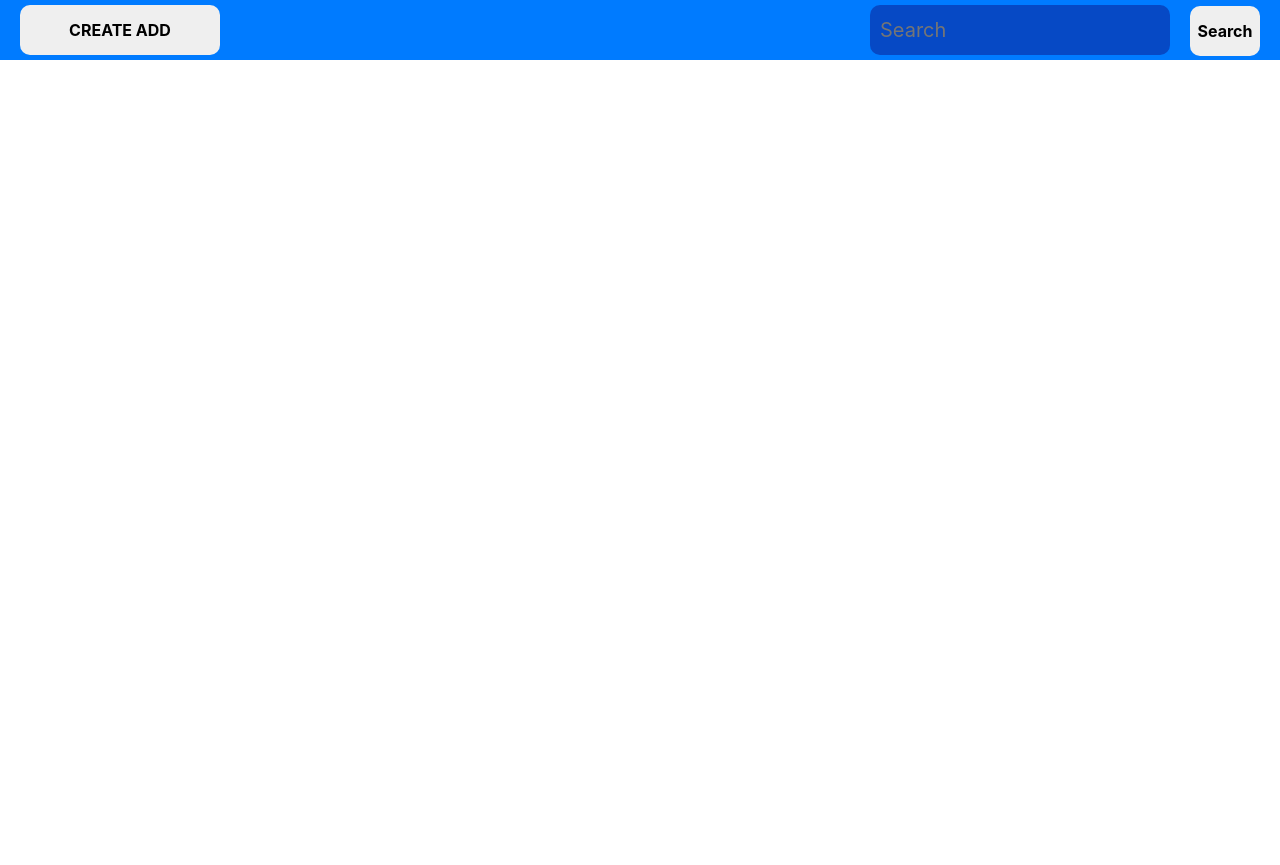
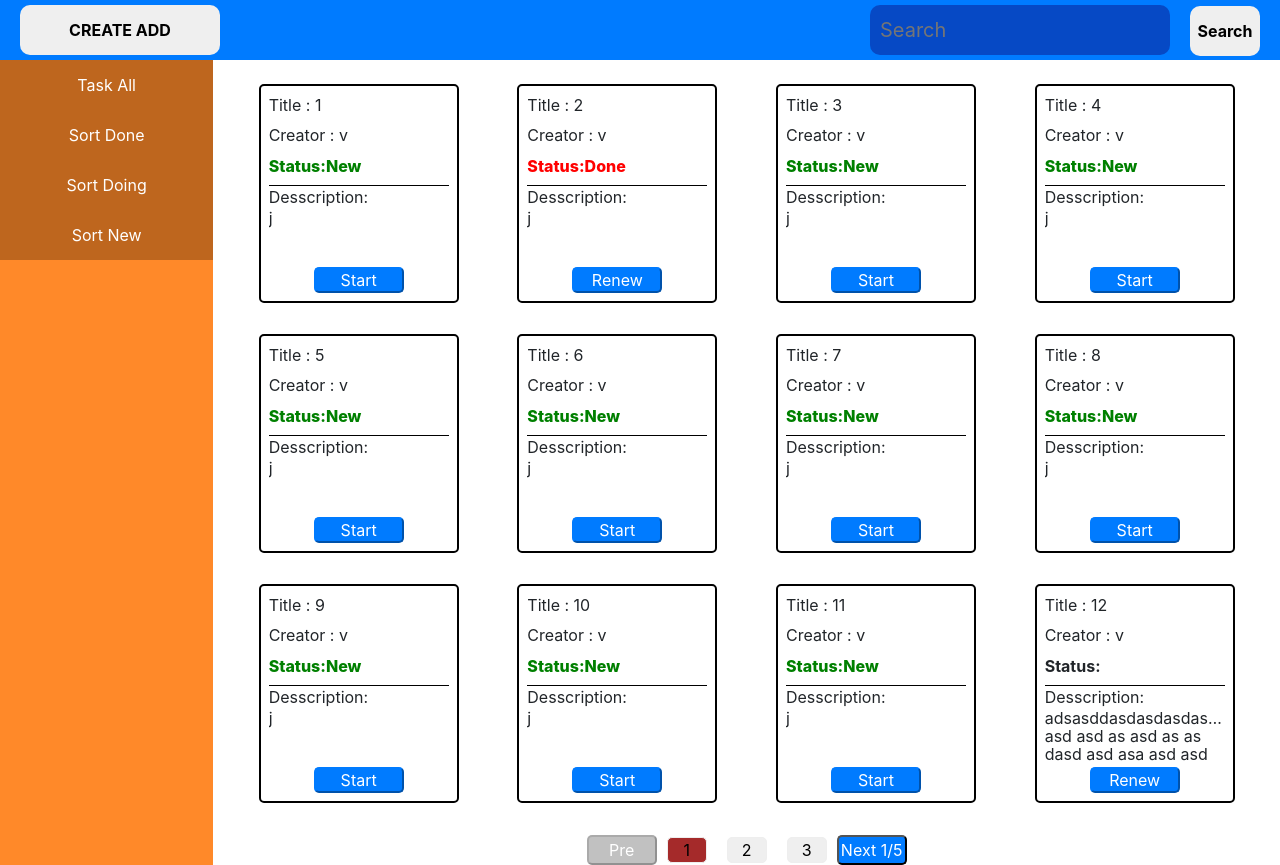
Before and after one commit to NguyenVanDat98/todoList, a React (Create React App) app: page / in a window 1280 px wide. Before the commit this address had no page. Before the commit the page ends 800 px from the top, so only its background shows below. Built offline with nearby package versions, Linux system fonts and the light colour scheme.

Commit message:
valid data

```diff
--- a/package.json
+++ b/package.json
@@ -13,6 +13,7 @@
     "react-dom": "^18.2.0",
     "react-router-dom": "^6.3.0",
     "react-scripts": "5.0.1",
+    "sass": "^1.54.1",
     "web-vitals": "^2.1.4"
   },
   "scripts": {
--- a/src/App.js
+++ b/src/App.js
@@ -23,7 +23,7 @@ const App = props => {
     <div className='App'>
       <Header  btn={btn} tus={tus} change={change}/>
       <Routes>
-        <Route path="/main" element={<Main  arr={data.arr} aii={data.aii}  data={data.dataTask}/>}/>
+        <Route path="/" element={<Main  arr={data.arr} aii={data.aii}  data={data.dataTask}/>}/>
         <Route path='/form' element={<Form/>}/>
 
        </Routes>
--- a/src/component/Form.jsx
+++ b/src/component/Form.jsx
@@ -1,49 +1,69 @@
-import React, { useState } from 'react';
+import React, { useEffect, useState } from 'react';
 import PropTypes from 'prop-types';
-
 import add from '../data';
 import { datak } from '../run';
 
 
 
 const Form = props => {
-    const {sty , handle} = props
+    const { handle} = props
     const [title , setTitle] = useState("")
     const [name , setName] = useState('')
     const [mess , setDess] = useState('')
+    const [dis, setDis ]= useState("none")
 
-    function handleSubmit(){
-        let a =0;
-        document.querySelectorAll(".formHeader input").forEach((e) => {
-        if (e.value == "") {
-            console.log(a);
-            return a++;
-            }
-        })
-        if (a > 0) {
-            alert("không được để trống");
+function check(val){
+    let data = datak("dataa", add()).dataTask
+    let a=0
+    console.log(data);
+    console.log(val);
+    data.forEach(element => {
+        if(element.title==val){
+            console.log(element);
+            a++;
+         }
+    });
+    // console.log(a);
+    if(a>0){
+        return true
+    }else{
+        return false
+    }
+
+}
+    function handleSubmit(e){
+        e.preventDefault()
+      console.table(check(title))
+
+        let a=0;
+
+        if (title == "" || name=="") {
+             alert("không được để trống");
+
         }
-        else {
-            // datak("dataa",add());
+        else if(check(title)){
+            setDis("block")
+        }else {
+            setDis("none")
             let dataItem={title,name,mess};
             let b={...dataItem,stt:"New" }
-            console.log(b);
             let data = datak("dataa", add()).dataTask
+
             data.push(b)
             localStorage.setItem("dataa", JSON.stringify(data));
-            // console.log(data);
             setTitle("");
             setName("");
             setDess("");
-            handle();
+
             }
     }
 
     return (
-        <div  className='formHeader' style={{display : sty }}>
+        <form onSubmit={handleSubmit} method='GET' className='formHeader'>
             <div className='item-input'>
                 <label htmlFor="title">Title :</label>
-                <input type="text" onChange={e=>setTitle(e.target.value)} value={title} id="title" />
+                <input type="text" onChange={e=>{setTitle(e.target.value)} } value={title} id="title" />
+                <span id='errorTitle' style={{display : dis}}>Trùng title Nha</span>
             </div>
             <div className='item-input'>
                 <label htmlFor="creator">Creator :</label>
@@ -56,7 +76,7 @@ const Form = props => {
             <div className="addNew">
                 <button onClick={handleSubmit}>ADD CREATE</button>
             </div>
-        </div>
+        </form>
     );
 };
 
--- a/src/data.js
+++ b/src/data.js
@@ -10,55 +10,55 @@ function add() {
     { title: "7", name: "v", mess: "j" , stt: "New"},
     { title: "8", name: "v", mess: "j" , stt: "New"},
     { title: "9", name: "v", mess: "j" , stt: "New"},
-    // { title: "10", name: "v", mess: "j" , stt: "New"},
-    // { title: "11", name: "v", mess: "j" , stt: "New"},
-    // { title: "12", name: "v", mess: "adsasddasdasdasdasdasdasdasda asd asd as asd as as dasd asd asa  asd asd as asd asd as" },
-    // { title: "13", name: "v", mess: "j" , stt: "New"},
+    { title: "10", name: "v", mess: "j" , stt: "New"},
+    { title: "11", name: "v", mess: "j" , stt: "New"},
+    { title: "12", name: "v", mess: "adsasddasdasdasdasdasdasdasda asd asd as asd as as dasd asd asa  asd asd as asd asd as" },
+    { title: "13", name: "v", mess: "j" , stt: "New"},
 
-    // { title: "26", name: "v", mess: "j" , stt: "New"},
-    // { title: "27", name: "v", mess: "j" , stt: "New"},
-    // { title: "28", name: "v", mess: "j" , stt: "New"},
-    // { title: "28", name: "v", mess: "j" , stt: "New"},
-    // { title: "19", name: "v", mess: "j" , stt: "New"},
-    // { title: "20", name: "v", mess: "j" , stt: "New"},
-    // { title: "21", name: "v", mess: "j" , stt: "New"},
-    // { title: "22", name: "v", mess: "j" , stt: "New"},
-    // { title: "26", name: "v", mess: "j" , stt: "New"},
-    // { title: "27", name: "v", mess: "j" , stt: "New"},
-    // { title: "28", name: "v", mess: "j" , stt: "New"},
-    // { title: "28", name: "v", mess: "j" , stt: "New"},
-    // { title: "19", name: "v", mess: "j" , stt: "New"},
-    // { title: "20", name: "v", mess: "j" , stt: "New"},
-    // { title: "21", name: "v", mess: "j" , stt: "New"},
-    // { title: "22", name: "v", mess: "j" , stt: "New"},
-    // { title: "26", name: "v", mess: "j" , stt: "New"},
-    // { title: "27", name: "v", mess: "j" , stt: "New"},
-    // { title: "28", name: "v", mess: "j" , stt: "New"},
-    // { title: "28", name: "v", mess: "j" , stt: "New"},
-    // { title: "19", name: "v", mess: "j" , stt: "New"},
-    // { title: "20", name: "v", mess: "j" , stt: "New"},
-    // { title: "21", name: "v", mess: "j" , stt: "New"},
-    // { title: "22", name: "v", mess: "j" , stt: "New"},
-    // { title: "23", name: "v", mess: "j" , stt: "New"},
-    // { title: "24", name: "v", mess: "j" , stt: "New"},
-    // { title: "25", name: "v", mess: "j" , stt: "New"},
-    // { title: "26", name: "v", mess: "j" , stt: "New"},
-    // { title: "27", name: "v", mess: "j" , stt: "New"},
-    // { title: "22", name: "v", mess: "j" , stt: "New"},
-    // { title: "23", name: "v", mess: "j" , stt: "New"},
-    // { title: "24", name: "v", mess: "j" , stt: "New"},
-    // { title: "25", name: "v", mess: "j" , stt: "New"},
-    // { title: "26", name: "v", mess: "j" , stt: "New"},
-    // { title: "27", name: "v", mess: "j" , stt: "New"},
-    // { title: "22", name: "v", mess: "j" , stt: "New"},
-    // { title: "23", name: "v", mess: "j" , stt: "New"},
-    // { title: "24", name: "v", mess: "j" , stt: "New"},
-    // { title: "25", name: "v", mess: "j" , stt: "New"},
-    // { title: "26", name: "v", mess: "j" , stt: "New"},
-    // { title: "27", name: "v", mess: "j" , stt: "New"},
-    // { title: "28", name: "v", mess: "j" , stt: "New"},
-    // { title: "28", name: "v", mess: "j" , stt: "New"},
-    // { title: "29", name: "v", mess: "adsasddasdasdasdasdasdasdasda asd asd as asd as as dasd asd asa  asd asd as asd asd as" },
+    { title: "26", name: "v", mess: "j" , stt: "New"},
+    { title: "27", name: "v", mess: "j" , stt: "New"},
+    { title: "28", name: "v", mess: "j" , stt: "New"},
+    { title: "28", name: "v", mess: "j" , stt: "New"},
+    { title: "19", name: "v", mess: "j" , stt: "New"},
+    { title: "20", name: "v", mess: "j" , stt: "New"},
+    { title: "21", name: "v", mess: "j" , stt: "New"},
+    { title: "22", name: "v", mess: "j" , stt: "New"},
+    { title: "26", name: "v", mess: "j" , stt: "New"},
+    { title: "27", name: "v", mess: "j" , stt: "New"},
+    { title: "28", name: "v", mess: "j" , stt: "New"},
+    { title: "28", name: "v", mess: "j" , stt: "New"},
+    { title: "19", name: "v", mess: "j" , stt: "New"},
+    { title: "20", name: "v", mess: "j" , stt: "New"},
+    { title: "21", name: "v", mess: "j" , stt: "New"},
+    { title: "22", name: "v", mess: "j" , stt: "New"},
+    { title: "26", name: "v", mess: "j" , stt: "New"},
+    { title: "27", name: "v", mess: "j" , stt: "New"},
+    { title: "28", name: "v", mess: "j" , stt: "New"},
+    { title: "28", name: "v", mess: "j" , stt: "New"},
+    { title: "19", name: "v", mess: "j" , stt: "New"},
+    { title: "20", name: "v", mess: "j" , stt: "New"},
+    { title: "21", name: "v", mess: "j" , stt: "New"},
+    { title: "22", name: "v", mess: "j" , stt: "New"},
+    { title: "23", name: "v", mess: "j" , stt: "New"},
+    { title: "24", name: "v", mess: "j" , stt: "New"},
+    { title: "25", name: "v", mess: "j" , stt: "New"},
+    { title: "26", name: "v", mess: "j" , stt: "New"},
+    { title: "27", name: "v", mess: "j" , stt: "New"},
+    { title: "22", name: "v", mess: "j" , stt: "New"},
+    { title: "23", name: "v", mess: "j" , stt: "New"},
+    { title: "24", name: "v", mess: "j" , stt: "New"},
+    { title: "25", name: "v", mess: "j" , stt: "New"},
+    { title: "26", name: "v", mess: "j" , stt: "New"},
+    { title: "27", name: "v", mess: "j" , stt: "New"},
+    { title: "22", name: "v", mess: "j" , stt: "New"},
+    { title: "23", name: "v", mess: "j" , stt: "New"},
+    { title: "24", name: "v", mess: "j" , stt: "New"},
+    { title: "25", name: "v", mess: "j" , stt: "New"},
+    { title: "26", name: "v", mess: "j" , stt: "New"},
+    { title: "27", name: "v", mess: "j" , stt: "New"},
+    { title: "28", name: "v", mess: "j" , stt: "New"},
+    { title: "28", name: "v", mess: "j" , stt: "New"},
+    { title: "29", name: "v", mess: "adsasddasdasdasdasdasdasdasda asd asd as asd as as dasd asd asa  asd asd as asd asd as" },
 
   ];
 }
--- a/src/layout/main/main.jsx
+++ b/src/layout/main/main.jsx
@@ -9,8 +9,7 @@ import add from "../../data";
 
 const Main = (props) => {
   const [change, setchange] = useState(true);
-  const [Filter, setFil] = useState(false);
-
+  const [fil, setFil] = useState(false);
   let DB = datak("dataa",add()).dataTask
   let arr = datak("dataa",add()).arr
   let aii = datak("dataa",add()).aii
@@ -19,12 +18,12 @@ const Main = (props) => {
   const [temparr, settemparr] = useState(arr);
   const [ mainArray ,setArray] = useState(temparr[index])
 
-  console.log(arr);
+
+  console.table(arr[index]);
   // console.log(arr[index]);
   // kiểm tra mảng đang dc chọn có phần tử ko, duyệt các phần tử và thêm vào propertie btn cho mảng theo điều kiện
   (mainArray || []).map((e, i) => {
     e.btn = e.stt == "New" ? "Start" : e.stt == "Doing" ? "Done" : "Renew";
-    // console.log(e);
 
     });
 
@@ -32,13 +31,17 @@ const Main = (props) => {
   useEffect(()=>{
      settemparr(props.arr)
      setArray(temparr[index])
-     console.log("DB",DB);
+     console.dirxml("DB",DB);
 
   },[props.data])
 
 ///////change status data item/////
   function settxt(e) {
-
+   if(fil){
+    DB.map((element,indexs)=>{
+      element.index = indexs
+    })
+   }
       mainArray.map((a, i) => {
         if (i == e.target.id) {
           if (a.stt == "New") {
@@ -54,8 +57,8 @@ const Main = (props) => {
           //duyệt lại phần từ của DataBase rồi tìm index của phần tử bị change thay thế nó và set lên local
           DB.map((ai,index)=>{
             if(a.index==index){
-              console.log(ai);
-              console.log(a);
+              console.log("ai",ai);
+              console.log("a",a);
               DB.splice(index,1,a )
             }
           })
@@ -145,7 +148,8 @@ const Main = (props) => {
 
 
   function filterData(a, b) {
-    setFil(true)
+    setFil(false)
+
     document.querySelectorAll(".check button").forEach((el,i) => {
       i!==0? el.classList.remove("active"): el.classList.add("active");
     });
@@ -166,21 +170,22 @@ const Main = (props) => {
   }
    function filterNew(){
      setInd(0)
-     filterData("New","new")
+     filterData("New","New")
 
   }
    function filterDone(){
     setInd(0)
-     filterData("Done","done")
+     filterData("Done","Done")
 
   }
   function filterDoing (){
     setInd(0)
-    filterData("Doing","doing")
+    filterData("Doing","Doing")
   }
   function filterAll (){
+    setFil(true)
     console.log(index);
-    setFil(false)
+
      document.querySelectorAll(".check button").forEach((el,i) => {
       i!==index? el.classList.remove("active"): el.classList.add("active");
     });
```
Also changed, not shown: src/layout/header/Header.jsx (+2 -7 lines), src/layout/header/StyleHeader.scss (renamed from src/layout/header/StyleHeader.css, +28 -22 lines), 1 other file (tests, documents, lock files or other folders).
